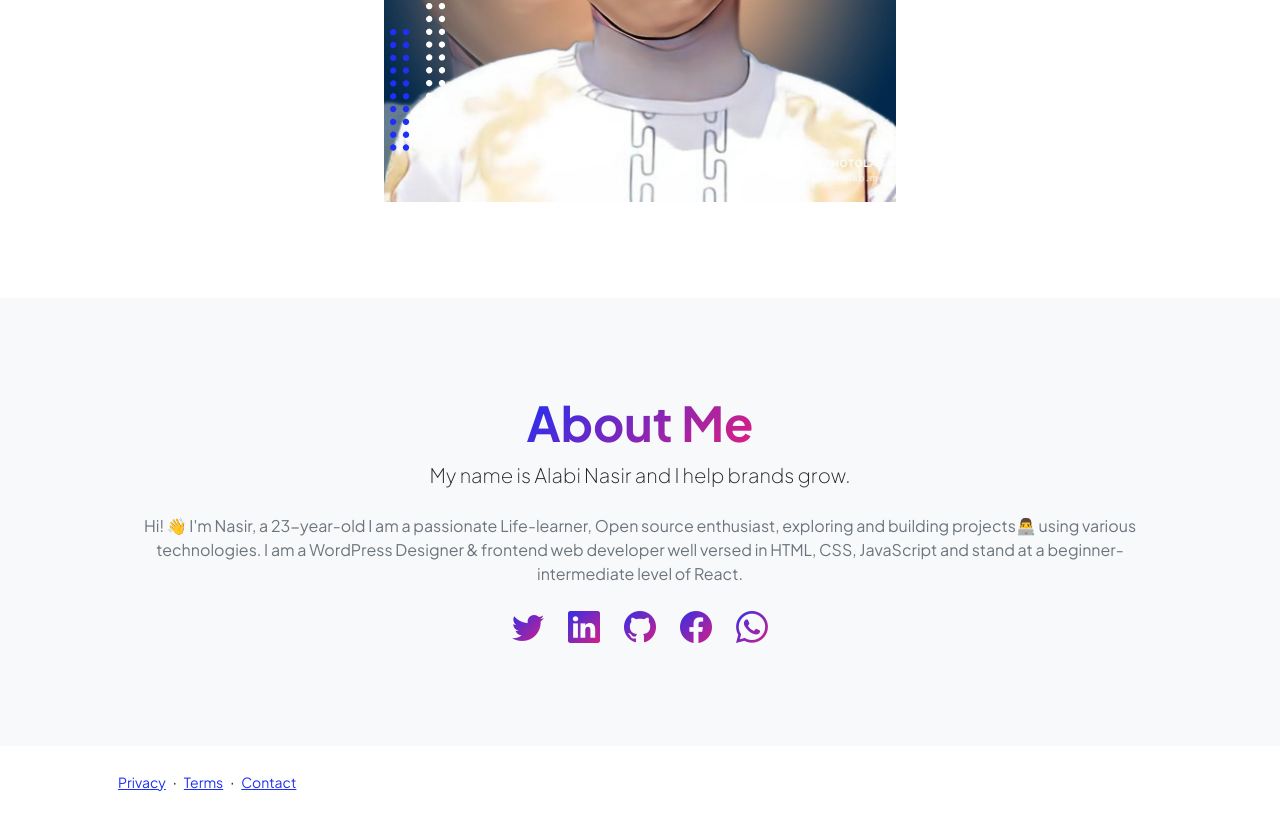
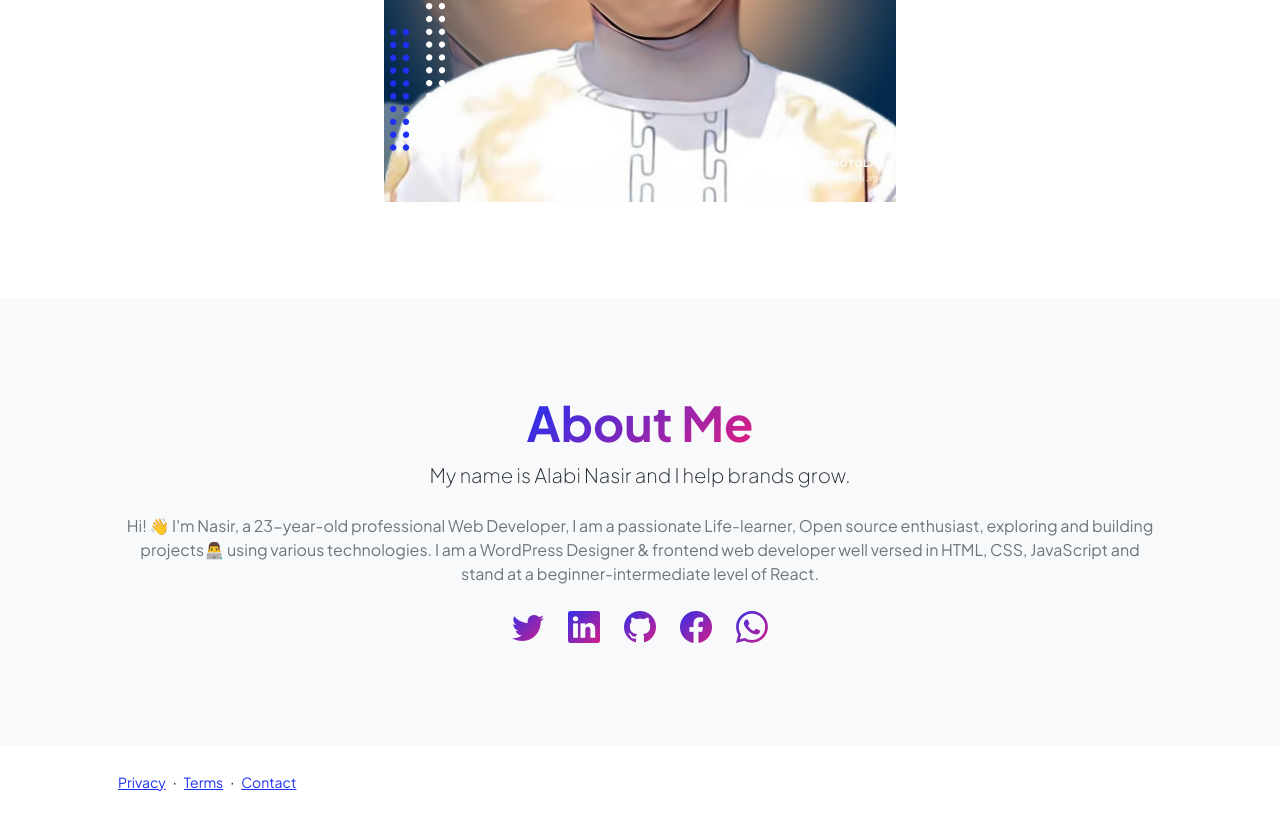
Before and after one commit to Tekache/nastcch.official.portifolio.website, a plain HTML site: page index.html in a window 1280 px wide. Shown: the part 767-1585 px from the top of the page. Drawn offline with nearby package versions, Linux system fonts and the light colour scheme.

Commit message:
Update index.html

```diff
--- a/index.html
+++ b/index.html
@@ -183,7 +183,7 @@
                             <div class="text-center my-5">
                                 <h2 class="display-5 fw-bolder"><span class="text-gradient d-inline">About Me</span></h2>
                                 <p class="lead fw-light mb-4">My name is Alabi Nasir and I help brands grow.</p>
-                                <p class="text-muted">Hi! 👋 I'm Nasir, a 23-year-old I am a passionate Life-learner, Open source enthusiast, exploring and building projects👨‍💻 using various technologies. I am a WordPress Designer & frontend web developer well versed in HTML, CSS, JavaScript and stand at a beginner-intermediate level of React.</p>
+                                <p class="text-muted">Hi! 👋 I'm Nasir, a 23-year-old  professional Web Developer, I am a passionate Life-learner, Open source enthusiast, exploring and building projects👨‍💻 using various technologies. I am a WordPress Designer & frontend web developer well versed in HTML, CSS, JavaScript and stand at a beginner-intermediate level of React.</p>
                                 <div class="d-flex justify-content-center fs-2 gap-4">
                                     <a class="text-gradient" href="https://twitter.com/tekache01"><i class="bi bi-twitter"></i></a>
                                     <a class="text-gradient" href="https://www.linkedin.com/in/alabi-nasir-30719523b/"><i class="bi bi-linkedin"></i></a>
```
